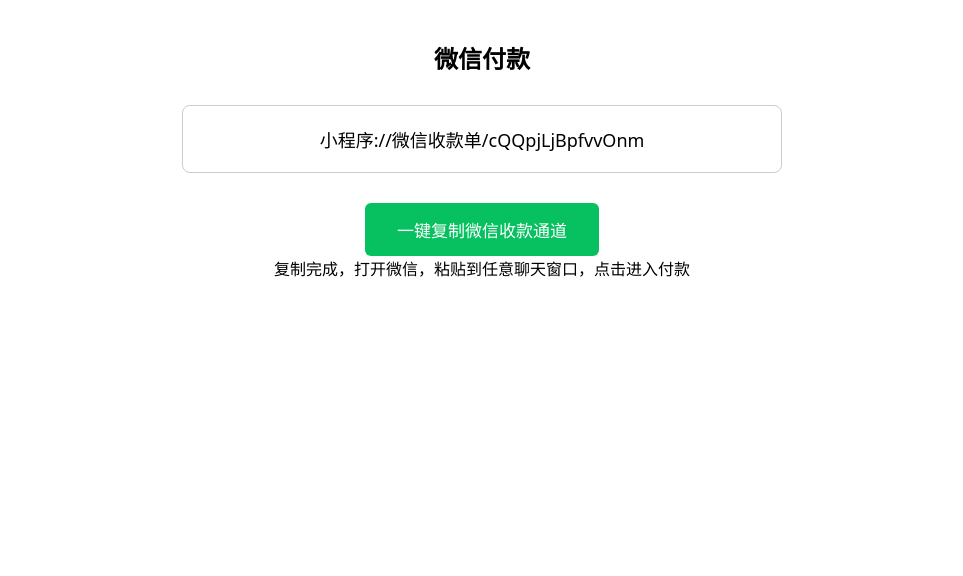
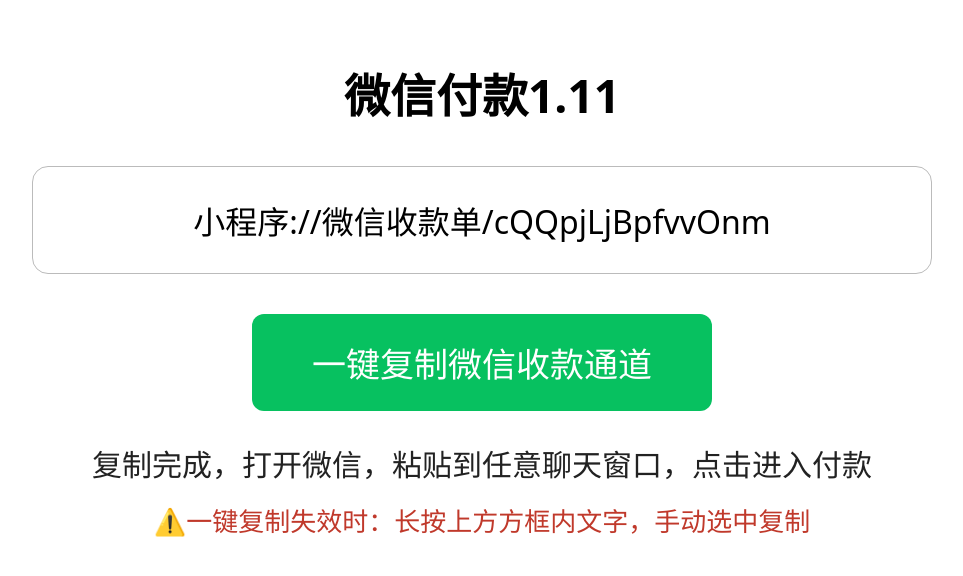
Before and after one commit to zhushengsi/toutuo-pay, a plain HTML site: page index.html in a window 1280 px wide. Shown: the whole page, without its empty margins (158-1121 px from the left). Drawn offline with Linux system fonts and the light colour scheme.

Commit message:
Update index.html

```diff
--- a/index.html
+++ b/index.html
@@ -3,28 +3,77 @@
 <head>
 <meta charset="UTF-8">
 <meta name="viewport" content="width=device-width, initial-scale=1.0">
-<title>头陀村经营收款1.1</title>
+<title>微信付款</title>
 <style>
 *{margin:0;padding:0;box-sizing:border-box;font-family:system-ui}
-body{padding:40px 20px;text-align:center;background:#fff}
-.box{max-width:600px;margin:0 auto}
-.text{padding:20px;border:1px solid #ccc;border-radius:8px;margin:30px 0;font-size:18px;word-break:break-all}
-button{padding:14px 32px;background:#07C160;color:#fff;border:none;border-radius:6px;font-size:17px;cursor:pointer}
+body{padding:60px 20px;text-align:center;background:#fff}
+.box{max-width:900px;margin:0 auto}
+h2{font-size:46px;margin-bottom:40px}
+.text-box{
+    padding:30px 20px;
+    border:1px solid #bbb;
+    border-radius:16px;
+    font-size:32px;
+    word-break:break-all;
+    text-align:center;
+    margin-bottom:40px;
+}
+#copyBtn{
+    padding:24px 60px;
+    background:#07C160;
+    color:#fff;
+    border:none;
+    border-radius:12px;
+    font-size:34px;
+    cursor:pointer;
+}
+.tips{
+    margin-top:30px;
+    font-size:30px;
+    color:#222;
+}
+.warn-tip{
+    margin-top:16px;
+    font-size:26px;
+    color:#c0392b;
+}
+/* 备用隐藏文本域，用于兼容低版本浏览器 */
+#tempInput{
+    opacity:0;
+    position:absolute;
+    pointer-events:none;
+}
 </style>
 </head>
 <body>
 <div class="box">
-  <div class="block">
-    <h2>微信付款</h2>
-    <div class="text" id="wechatText">小程序://微信收款单/cQQpjLjBpfvvOnm</div>
-    <button class="btn-wechat" onclick="copyWechat()">一键复制微信收款通道</button>
+    <h2>微信付款1.11</h2>
+    <div class="text-box" id="payText">小程序://微信收款单/cQQpjLjBpfvvOnm</div>
+    <button id="copyBtn">一键复制微信收款通道</button>
     <p class="tips">复制完成，打开微信，粘贴到任意聊天窗口，点击进入付款</p>
+    <p class="warn-tip">⚠️一键复制失效时：长按上方方框内文字，手动选中复制</p>
 </div>
+
+<!-- 兼容兜底DOM -->
+<input id="tempInput">
+
 <script>
-function copyText(){
-  const text=document.getElementById("payText").innerText;
-  navigator.clipboard.writeText(text);
-  alert("收款口令复制成功，请打开微信");
+const textContent = "小程序://微信收款单/cQQpjLjBpfvvOnm";
+const btn = document.getElementById('copyBtn');
+const tempInput = document.getElementById('tempInput');
+
+btn.onclick = async function(){
+    try{
+        // 优先使用现代剪贴板API
+        await navigator.clipboard.writeText(textContent);
+        alert("✅复制成功！前往微信粘贴");
+    }catch(err){
+        // 权限不足，启用兜底复制方案
+        tempInput.value = textContent;
+        tempInput.select();
+        document.execCommand('copy');
+        alert("⚠️浏览器权限限制，已尝试复制；如不成功，请长按方框文字手动复制");
+    }
 }
 </script>
 </body>
```
